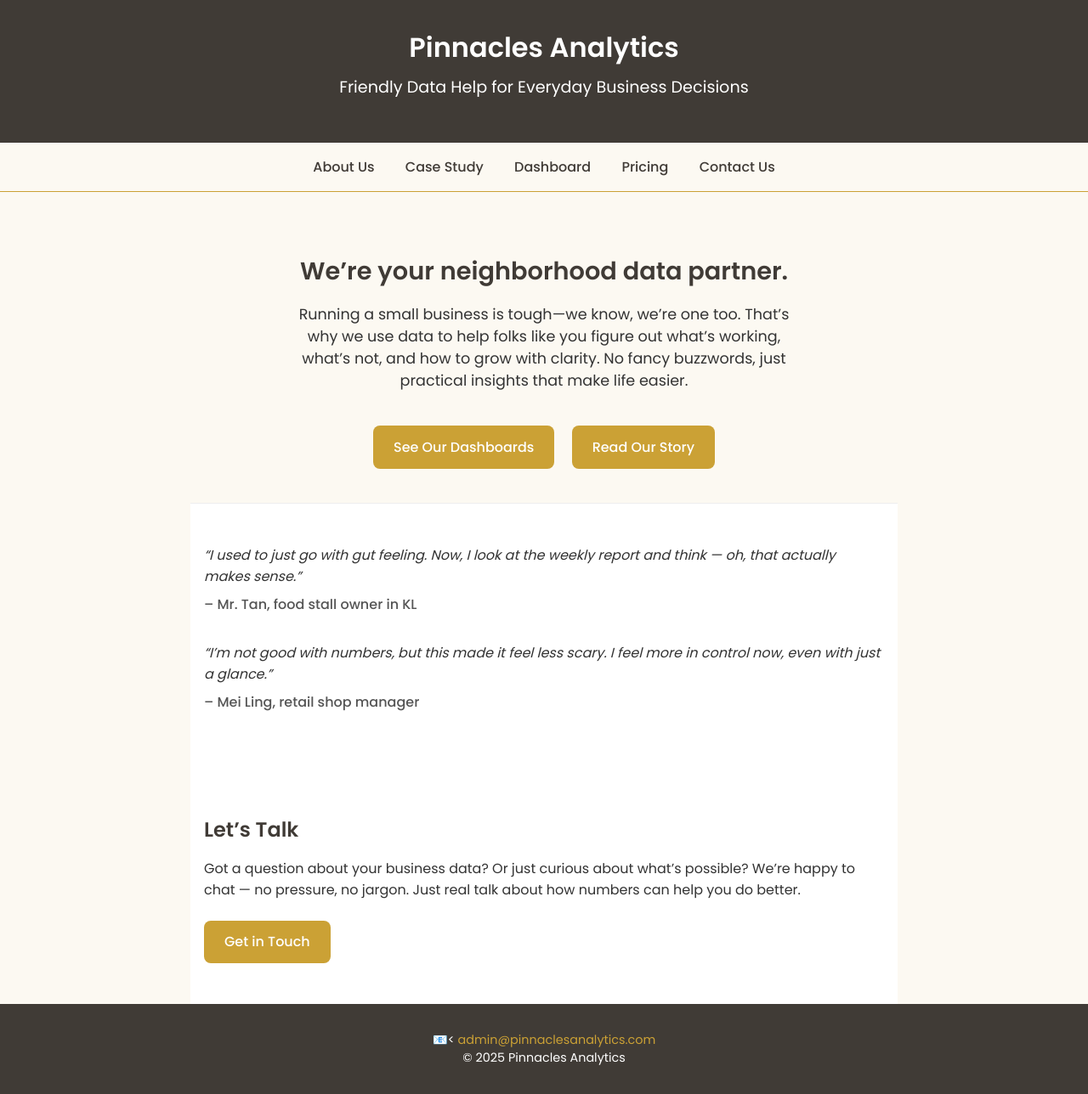
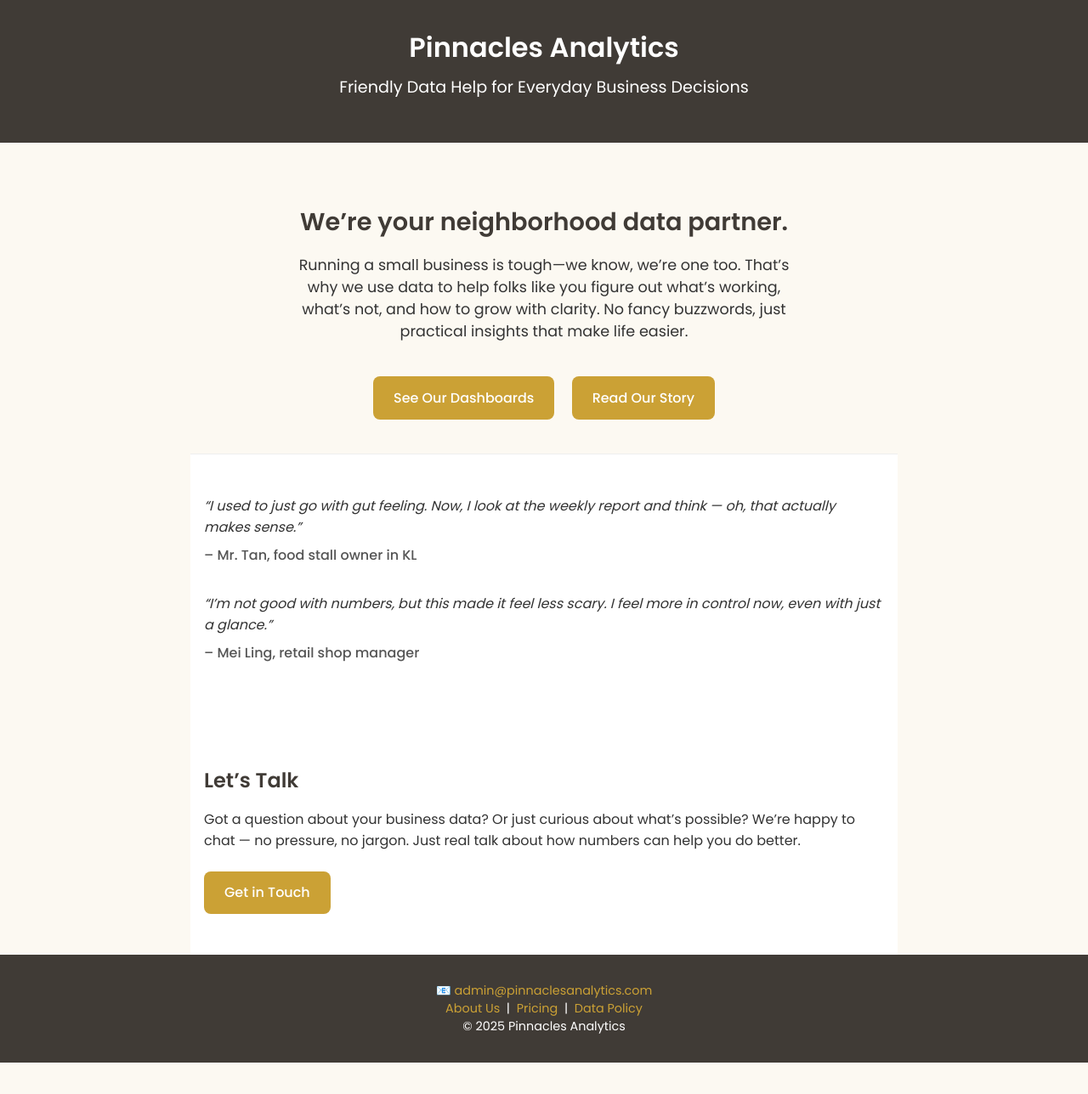
Before and after one commit to lyven81/pinnacles-learning-website, a Jekyll site: the page index.html, which Jekyll copies as it is, in a window 1280 px wide. Shown: the whole page at 85% size. Built offline with Jekyll 4.4.1, drawn with Linux system fonts in a browser that asks for light colours; after the commit the page ends 1251 px from its top, so only the background shows below that.

Commit message:
Update index.html

```diff
--- a/index.html
+++ b/index.html
@@ -27,21 +27,6 @@
     header p {
       margin-top: 0.5rem;
       font-size: 1.2rem;
-    }
-    nav {
-      background-color: #FCF9F2;
-      text-align: center;
-      padding: 1rem 0;
-      border-bottom: 1px solid #CBA135;
-    }
-    nav a {
-      margin: 0 1rem;
-      color: #403B36;
-      text-decoration: none;
-      font-weight: 500;
-    }
-    nav a:hover {
-      color: #CBA135;
     }
     .hero {
       text-align: center;
@@ -121,7 +106,6 @@
     .lets-talk a:hover {
       background-color: #b08e2e;
     }
-
     footer {
       background-color: #403B36;
       color: white;
@@ -140,14 +124,6 @@
     <h1>Pinnacles Analytics</h1>
     <p>Friendly Data Help for Everyday Business Decisions</p>
   </header>
-
-  <nav>
-    <a href="http://www.pinnaclesanalytics.com/about.html">About Us</a>
-    <a href="http://www.pinnaclesanalytics.com/case-studies.html">Case Study</a>
-    <a href="http://www.pinnaclesanalytics.com/dashboard.html">Dashboard</a>
-    <a href="http://www.pinnaclesanalytics.com/pricing.html">Pricing</a>
-    <a href="http://www.pinnaclesanalytics.com/contact.html">Contact Us</a>
-  </nav>
 
   <section class="hero">
     <h2>We’re your neighborhood data partner.</h2>
@@ -176,7 +152,12 @@
   </section>
 
   <footer>
-    <p>📧< <a href="mailto:admin@pinnaclesanalytics.com">admin@pinnaclesanalytics.com</a></p>
+    <p>📧 <a href="mailto:admin@pinnaclesanalytics.com">admin@pinnaclesanalytics.com</a></p>
+    <p>
+      <a href="http://www.pinnaclesanalytics.com/about.html">About Us</a> &nbsp;|&nbsp;
+      <a href="http://www.pinnaclesanalytics.com/pricing.html">Pricing</a> &nbsp;|&nbsp;
+      <a href="http://www.pinnaclesanalytics.com/privacy-policy.html">Data Policy</a>
+    </p>
     <p>© 2025 Pinnacles Analytics</p>
   </footer>
 
```
Lines whose indentation alone changed are shown as unchanged.
